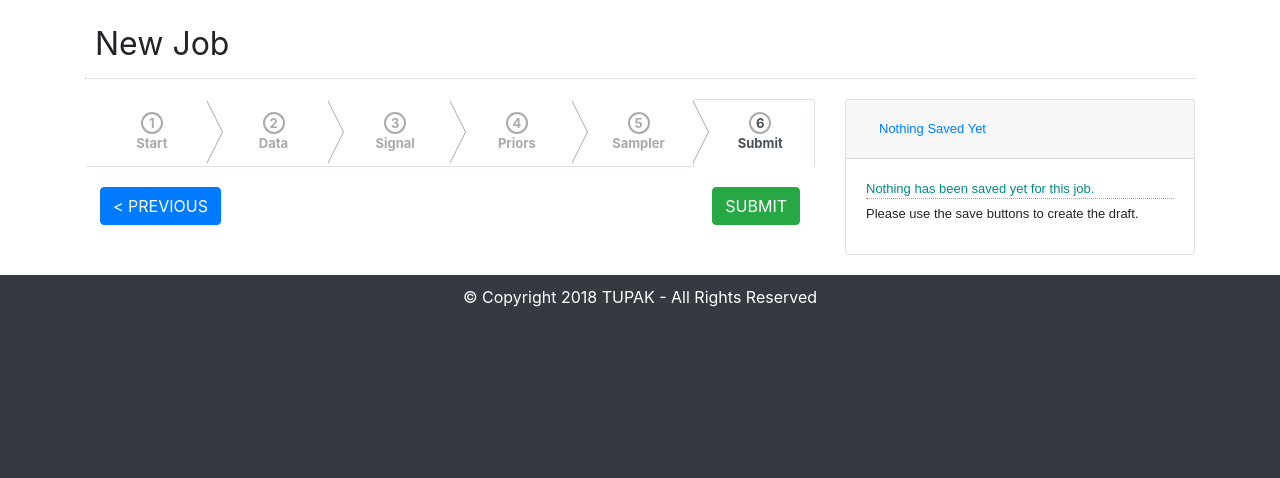
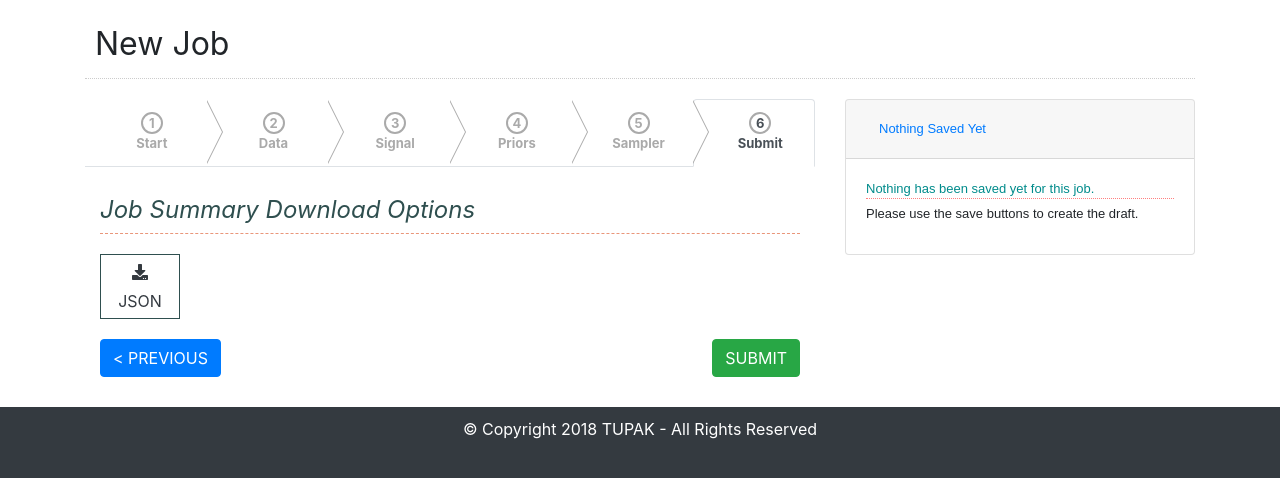
Before and after one commit to ADACS-Australia/SS18B-PLasky, a Django app: page /new_job/ in a window 1280 px wide, after a click that opens the changed part. Shown: the part 64-542 px from the top of the page. Run offline with Django 3.2, Linux system fonts and the light colour scheme; the visitor is signed in with stand-in values (Sample User, id 1); some libraries are stand-ins or nearby versions.

Commit message:
submit job

```diff
--- /dev/null
+++ b/tupakweb/forms/submit.py
@@ -0,0 +1,43 @@
+import logging
+from collections import OrderedDict
+
+from .dynamic.form import DynamicForm
+from .dynamic import field
+
+from ..utility.display_names import SUBMITTED
+from ..utility.job import TupakJob
+
+
+logger = logging.getLogger(__name__)
+
+DATA_FIELDS_PROPERTIES = OrderedDict([
+    ('json_representation', {
+        'type': field.TEXT_AREA,
+        'label': 'JSON',
+        'initial': None,
+        'required': True,
+    }),
+])
+
+
+class SubmitJobForm(DynamicForm):
+    def __init__(self, *args, **kwargs):
+        kwargs['name'] = 'data-parameter'
+        kwargs['fields_properties'] = DATA_FIELDS_PROPERTIES
+        self.job = kwargs.pop('job', None)
+        super(SubmitJobForm, self).__init__(*args, **kwargs)
+
+    def save(self):
+        self.full_clean()
+        data = self.cleaned_data
+
+        self.job.json_representation = data.get('json_representation')
+        self.job.status = SUBMITTED
+        self.job.save()
+
+        self.request.session['draft_job'] = None
+
+    def update_from_database(self, job=None):
+        if job:
+            tupak_job = TupakJob(job_id=job.id)
+            self.fields['json_representation'].initial = tupak_job.as_json()
--- a/tupakweb/static/tupakweb/style/form.css
+++ b/tupakweb/static/tupakweb/style/form.css
@@ -7,7 +7,7 @@
 }
 
 
-.job-json label, .download-options {
+.download-options {
     font-style: italic;
     font-size: x-large;
     color: darkslategray;
--- a/tupakweb/templates/tupakweb/job/form-snippets/launch_form.html
+++ b/tupakweb/templates/tupakweb/job/form-snippets/launch_form.html
@@ -1,6 +1,27 @@
 <form action="" method="post" enctype="multipart/form-data">
     {% csrf_token %}
-    <input type="hidden" name="form-tab" value="submit"/>
+    <input type="hidden" name="form-tab" value="launch"/>
+    <div class="job-json">
+        {% for field in submit_form %}
+            <div class="row field
+                    {% if field.field.required %}required{% endif %}
+                    {% if field.errors %}error{% endif %}
+                    div-{{ field.name }}">
+
+                <!-- Label -->
+                <label class="col col-md-12 control-label" for="{{ field.auto_id }}">
+                    {{ field.label }}
+                </label>
+
+                <!-- Field -->
+                <div class="col col-md-12">
+                    {{ field }}
+                    {{ field.errors }}
+                </div>
+
+            </div>
+        {% endfor %}
+    </div>
 
     {% include 'tupakweb/job/snippets/job-overview.html' %}
     {% include 'tupakweb/job/snippets/pager-previous-launch.html' %}
--- a/tupakweb/templates/tupakweb/job/snippets/job-overview.html
+++ b/tupakweb/templates/tupakweb/job/snippets/job-overview.html
@@ -1,9 +1,4 @@
-{% if job_json %}
 <div class="job-summary">
-        <div class="job-json">
-            <label for="job_json">Job Summary (JSON)</label>
-            <textarea rows="15" id="job_json" readonly>{{ job_json }}</textarea>
-        </div>
     <div>
         <div class="download-options">
             Job Summary Download Options
@@ -17,11 +12,10 @@
         </div>
     </div>
 </div>
-{% endif %}
 
 <script>
   $("a#download_json").click(function () {
-    var content = $("#job_json").text().toString()
+    var content = $("#id_launch-json_representation").text().toString()
     this.href = "data:text/plain;charset=UTF-8," + encodeURIComponent(content)
   })
 </script>
--- a/tupakweb/utility/constants.py
+++ b/tupakweb/utility/constants.py
@@ -5,7 +5,8 @@ from ..models import (
     Sampler,
 )
 
-from ..forms.job import StartJobForm
+from ..forms.start import StartJobForm
+from ..forms.submit import SubmitJobForm
 from ..forms.data.data import DataForm
 from ..forms.data.data_simulated import SimulatedDataParameterForm
 from ..forms.data.data_open import OpenDataParameterForm
@@ -75,6 +76,7 @@ TAB_FORMS = {
     SIGNAL: [SIGNAL, SIGNAL_PARAMETER_BBH, ],
     PRIOR: [PRIOR, ],
     SAMPLER: [SAMPLER, SAMPLER_DYNESTY, SAMPLER_NESTLE, SAMPLER_EMCEE, ],
+    LAUNCH: [LAUNCH, ]
 }
 
 FORMS_NEW = {
@@ -89,6 +91,7 @@ FORMS_NEW = {
     SAMPLER_DYNESTY: SamplerDynestyParameterForm,
     SAMPLER_NESTLE: SamplerNestleParameterForm,
     SAMPLER_EMCEE: SamplerEmceeParameterForm,
+    LAUNCH: SubmitJobForm,
 }
 
 MODELS = {
--- a/tupakweb/views/job/job.py
+++ b/tupakweb/views/job/job.py
@@ -1,4 +1,4 @@
-from django.shortcuts import render
+from django.shortcuts import render, redirect
 from django.contrib.auth.decorators import login_required
 from django.utils import timezone
 
@@ -21,6 +21,7 @@ from ...utility.constants import (
     SAMPLER_DYNESTY,
     SAMPLER_NESTLE,
     SAMPLER_EMCEE,
+    LAUNCH,
     MODELS,
     FORMS_NEW,
     TAB_FORMS,
@@ -30,7 +31,7 @@ from ...utility.constants import (
 
 
 def get_to_be_active_tab(active_tab, previous=False, job=None):
-    error = False  # keep track of out of index tab, might be beneficial to detect the last page
+    no_more_tabs = False  # keep track of out of index tab, might be beneficial to detect the last page
 
     active_tab_index = TABS_INDEXES.get(active_tab)
 
@@ -60,9 +61,9 @@ def get_to_be_active_tab(active_tab, previous=False, job=None):
     try:
         active_tab = TABS[active_tab_index]
     except IndexError:
-        error = True
+        no_more_tabs = True
 
-    return active_tab, error
+    return active_tab, no_more_tabs
 
 
 def generate_forms(job=None, request=None, forms=None):
@@ -79,13 +80,14 @@ def generate_forms(job=None, request=None, forms=None):
             SAMPLER_DYNESTY: None,
             SAMPLER_NESTLE: None,
             SAMPLER_EMCEE: None,
+            LAUNCH: None,
         }
 
     if job:
         for model in MODELS:
             try:
                 # START Form is the Job instance, for other forms it is referenced
-                instance = job if model == START else MODELS[model].objects.get(job=job)
+                instance = job if model in [START, ] else MODELS[model].objects.get(job=job)
 
                 if not forms.get(model, None):
                     forms.update({
@@ -109,6 +111,7 @@ def generate_forms(job=None, request=None, forms=None):
         forms[SAMPLER_DYNESTY].update_from_database(job=job)
         forms[SAMPLER_NESTLE].update_from_database(job=job)
         forms[SAMPLER_EMCEE].update_from_database(job=job)
+        forms[LAUNCH].update_from_database(job=job)
 
         # because of too much dynamic nature, fields are by default set as non-required
         # once everything is processed with the form, all the fields are marked as required
@@ -156,6 +159,7 @@ def filter_as_per_input(forms_to_save, request):
 
 
 def save_tab(request, active_tab):
+    submitted = False
     try:
         job = Job.objects.get(id=request.session['draft_job'].get('id', None))
     except (KeyError, AttributeError, Job.DoesNotExist):
@@ -191,22 +195,26 @@ def save_tab(request, active_tab):
             job.save()
 
         # get the active tab
-        active_tab, error = get_to_be_active_tab(
+        active_tab, submitted = get_to_be_active_tab(
             active_tab,
             previous=request.POST.get('previous', False),
             job=job,
         )
 
-    forms = generate_forms(job, request=request, forms=forms)
+    # don't process further for submitted jobs
+    if not submitted:
+        forms = generate_forms(job, request=request, forms=forms)
 
-    return active_tab, forms
+    return active_tab, forms, submitted
 
 
 @login_required
 def new_job(request):
     if request.method == 'POST':
         active_tab = request.POST.get('form-tab', START)
-        active_tab, forms = save_tab(request, active_tab)
+        active_tab, forms, submitted = save_tab(request, active_tab)
+        if submitted:
+            return redirect('jobs')
     else:
         active_tab = START
 
@@ -248,10 +256,10 @@ def new_job(request):
             'sampler_dynesty_form': forms[SAMPLER_DYNESTY],
             'sampler_nestle_form': forms[SAMPLER_NESTLE],
             'sampler_emcee_form': forms[SAMPLER_EMCEE],
+            'submit_form': forms[LAUNCH],
 
             # job so far...
             'drafted_job': tupak_job,
-            'job_json': tupak_job.as_json() if tupak_job else None,
-
+            # 'job_json': tupak_job.as_json() if tupak_job else None,
         }
     )
```
Also changed, not shown: tupakweb/forms/start.py (renamed from tupakweb/forms/job.py). Lines whose indentation alone changed are shown as unchanged.
